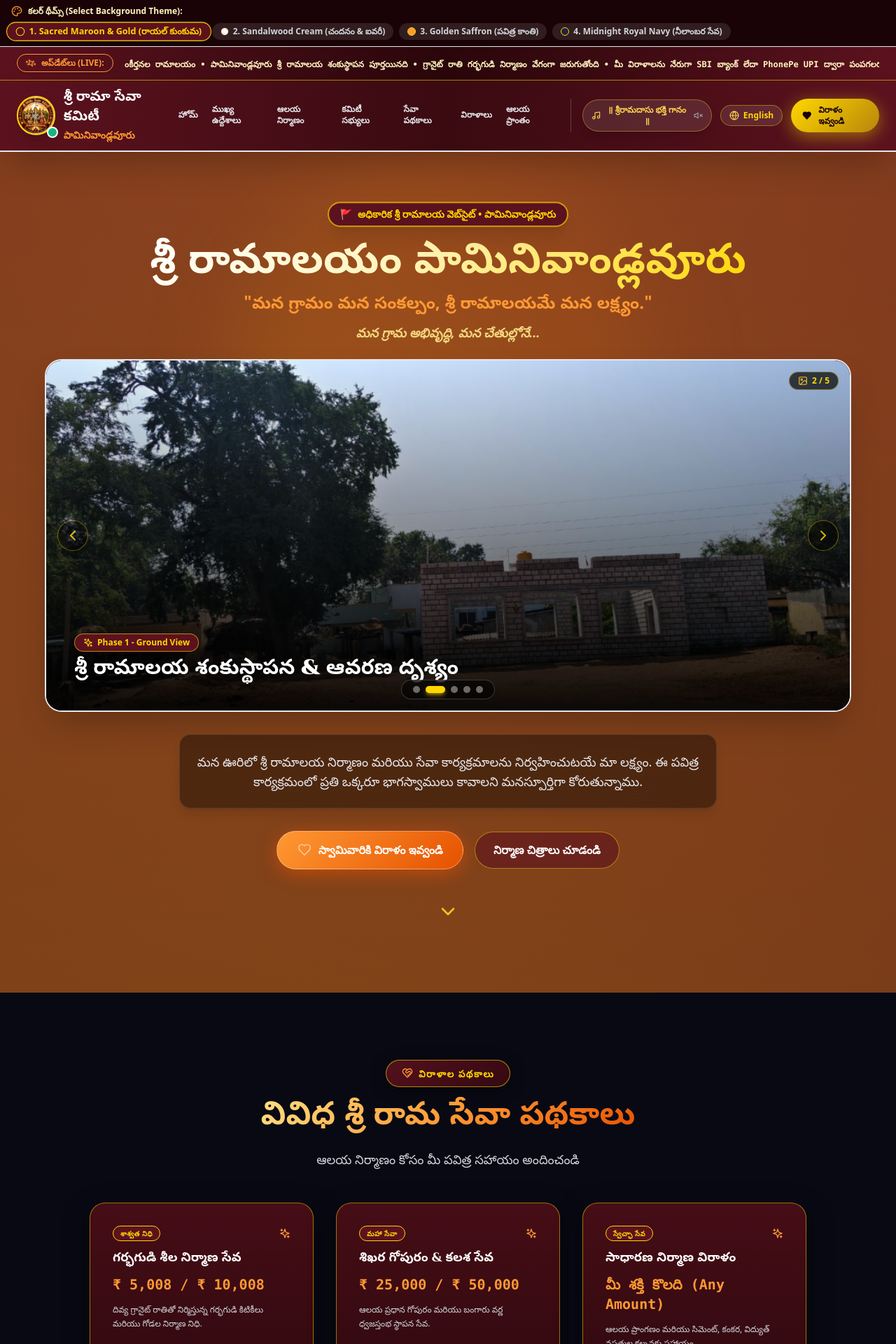
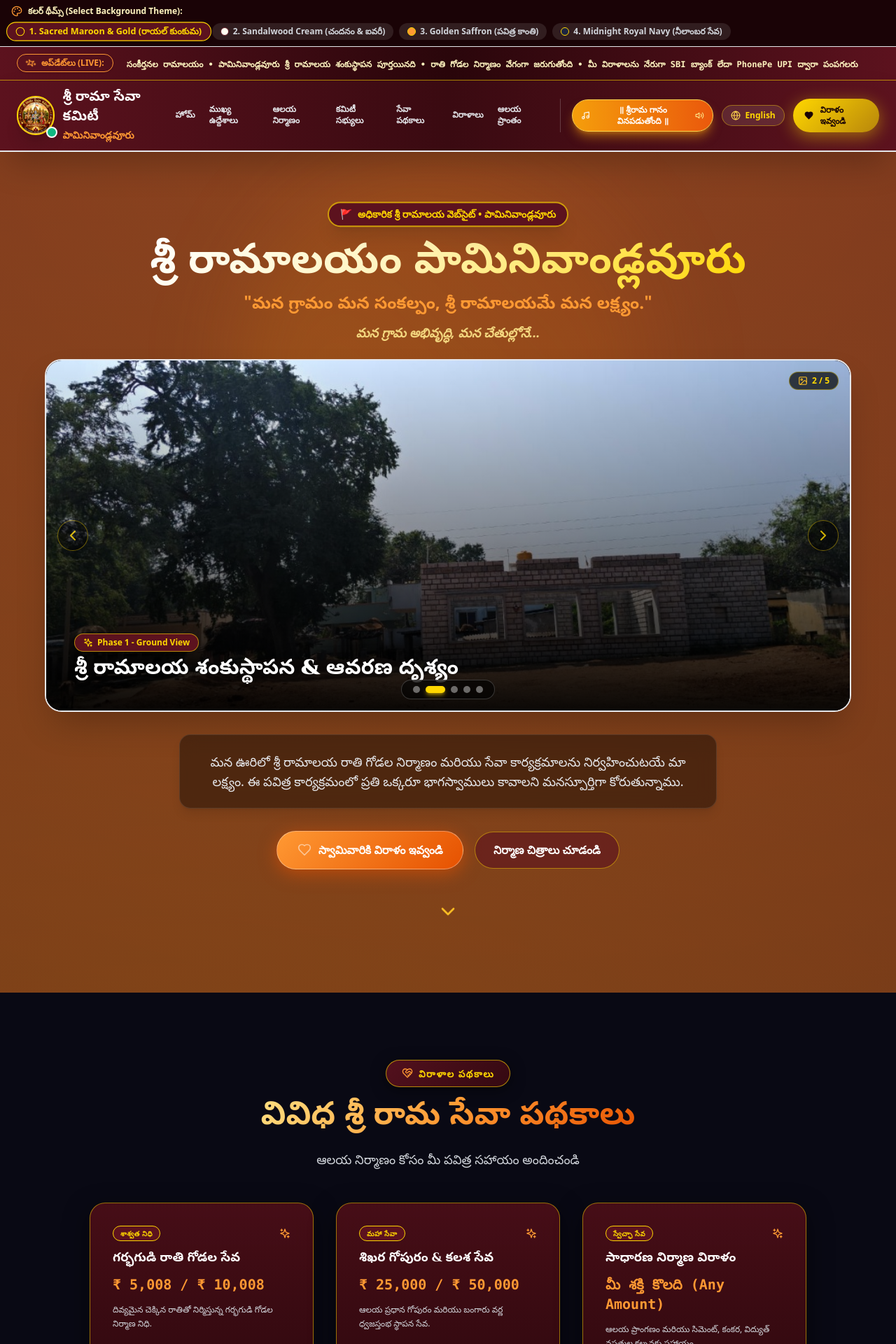
Before and after one commit to Thanerurajesh2410/SRSC, a React (Vite) app: page / in a window 1280 px wide. Shown: the top 1920 px of the page at 70% size. Built offline with nearby package versions, Linux system fonts and the light colour scheme.

Commit message:
Update granite to rathi godalu / stone walls and configure auto-play devotional song on site open

```diff
--- a/src/components/ConstructionGallery.jsx
+++ b/src/components/ConstructionGallery.jsx
@@ -70,7 +70,7 @@ export default function ConstructionGallery({ t }) {
             </div>
             <div className="bg-[var(--primary-saffron)]/20 border border-[var(--primary-saffron)] p-3 rounded-xl text-center relative overflow-hidden">
               <Building2 className="w-5 h-5 text-[var(--primary-saffron)] mx-auto mb-1 animate-pulse" />
-              <div className="text-xs font-bold text-white">2. గ్రానైట్ గోడల నిర్మాణం</div>
+              <div className="text-xs font-bold text-white">2. రాతి గోడల నిర్మాణం</div>
               <div className="text-[10px] text-[var(--primary-saffron)] font-bold">In Progress (75%)</div>
             </div>
             <div className="bg-white/5 border border-white/10 p-3 rounded-xl text-center opacity-60">
--- a/src/components/DevotionalAudio.jsx
+++ b/src/components/DevotionalAudio.jsx
@@ -1,12 +1,45 @@
 import React, { useState, useEffect, useRef } from 'react';
-import { Volume2, VolumeX, Music, Play, Pause } from 'lucide-react';
+import { Volume2, VolumeX, Music } from 'lucide-react';
 
 export default function DevotionalAudio({ lang }) {
   const [isPlaying, setIsPlaying] = useState(false);
   const audioCtxRef = useRef(null);
   const isPlayingRef = useRef(false);
 
-  // Soothing Sri Rama Sitar / Tanpura / Temple Bell Ambient Synthesizer
+  // Auto-play Sri Rama Devotional Chant / Music on site load
+  useEffect(() => {
+    const startAudio = () => {
+      if (!isPlayingRef.current) {
+        isPlayingRef.current = true;
+        setIsPlaying(true);
+        playSriRamaAudio();
+      }
+    };
+
+    // Attempt instant autoplay
+    startAudio();
+
+    // Listen for any user click/touch anywhere on the window to fulfill browser autoplay policy
+    const handleFirstInteraction = () => {
+      if (!isPlayingRef.current) {
+        startAudio();
+      }
+      window.removeEventListener('click', handleFirstInteraction);
+      window.removeEventListener('touchstart', handleFirstInteraction);
+      window.removeEventListener('scroll', handleFirstInteraction);
+    };
+
+    window.addEventListener('click', handleFirstInteraction);
+    window.addEventListener('touchstart', handleFirstInteraction);
+    window.addEventListener('scroll', handleFirstInteraction);
+
+    return () => {
+      window.removeEventListener('click', handleFirstInteraction);
+      window.removeEventListener('touchstart', handleFirstInteraction);
+      window.removeEventListener('scroll', handleFirstInteraction);
+    };
+  }, []);
+
   const togglePlay = () => {
     if (isPlaying) {
       isPlayingRef.current = false;
@@ -42,7 +75,7 @@ export default function DevotionalAudio({ lang }) {
         const osc = ctx.createOscillator();
         const gain = ctx.createGain();
 
-        // Warm Sitar / Veena Bell Tone
+        // Warm Divine Bell & Sitar Tone
         osc.type = 'sine';
         osc.frequency.setValueAtTime(ragaNotes[noteIdx], ctx.currentTime);
 
@@ -58,24 +91,14 @@ export default function DevotionalAudio({ lang }) {
 
         noteIdx = (noteIdx + 1) % ragaNotes.length;
 
-        // Schedule next melody note
         setTimeout(playNextNote, 1200);
       };
 
       playNextNote();
     } catch (e) {
-      console.log('Audio playback initialized', e);
+      console.log('Autoplay listener active', e);
     }
   };
-
-  useEffect(() => {
-    return () => {
-      isPlayingRef.current = false;
-      if (audioCtxRef.current) {
-        audioCtxRef.current.close();
-      }
-    };
-  }, []);
 
   return (
     <div className="flex items-center">
@@ -86,12 +109,12 @@ export default function DevotionalAudio({ lang }) {
             ? 'bg-gradient-to-r from-amber-500 to-orange-600 text-white border-amber-300 animate-pulse shadow-amber-500/50'
             : 'bg-white/10 text-amber-300 border-amber-400/40 hover:bg-white/20'
         }`}
-        title={isPlaying ? "పాజ్ చేయి (Pause Devotional Audio)" : "శ్రీరామదాసు కీర్తన ప్లే చేయి (Play Sri Ramadasu Devotional Audio)"}
+        title={isPlaying ? "పాజ్ చేయి (Pause Music)" : "ప్లే చేయి (Play Music)"}
       >
         <Music className={`w-3.5 h-3.5 ${isPlaying ? 'animate-spin' : ''}`} />
         <span>
           {isPlaying
-            ? (lang === 'te' ? '॥ శ్రీరామ గానం ప్లే అవుతోంది ॥' : '॥ Sri Rama Chants Playing ॥')
+            ? (lang === 'te' ? '॥ శ్రీరామ గానం వినపడుతోంది ॥' : '॥ Sri Rama Chants Playing ॥')
             : (lang === 'te' ? '॥ శ్రీరామదాసు భక్తి గానం ॥' : '॥ Sri Rama Devotional Audio ॥')}
         </span>
         {isPlaying ? (
--- a/src/data/content.js
+++ b/src/data/content.js
@@ -17,11 +17,11 @@ export const content = {
       title: "శ్రీ రామాలయం పామినివాండ్లవూరు",
       slogan: "మన గ్రామం మన సంకల్పం, శ్రీ రామాలయమే మన లక్ష్యం.",
       subSlogan: "మన గ్రామ అభివృద్ధి, మన చేతుల్లోనే...",
-      desc: "మన ఊరిలో శ్రీ రామాలయ నిర్మాణం మరియు సేవా కార్యక్రమాలను నిర్వహించుటయే మా లక్ష్యం. ఈ పవిత్ర కార్యక్రమంలో ప్రతి ఒక్కరూ భాగస్వాములు కావాలని మనస్పూర్తిగా కోరుతున్నాము.",
+      desc: "మన ఊరిలో శ్రీ రామాలయ రాతి గోడల నిర్మాణం మరియు సేవా కార్యక్రమాలను నిర్వహించుటయే మా లక్ష్యం. ఈ పవిత్ర కార్యక్రమంలో ప్రతి ఒక్కరూ భాగస్వాములు కావాలని మనస్పూర్తిగా కోరుతున్నాము.",
       donateAction: "స్వామివారికి విరాళం ఇవ్వండి",
       progressAction: "నిర్మాణ చిత్రాలు చూడండి",
     },
-    ticker: "॥ శ్రీ రామ జయ రామ జయ జయ రామ ॥ • శ్రీరామదాసు భక్తి సంకీర్తనల రామాలయం • పామినివాండ్లవూరు శ్రీ రామాలయ శంకుస్థాపన పూర్తయినది • గ్రానైట్ రాతి గర్భగుడి నిర్మాణం వేగంగా జరుగుతోంది • మీ విరాళాలను నేరుగా SBI బ్యాంక్ లేదా PhonePe UPI ద్వారా పంపగలరు",
+    ticker: "॥ శ్రీ రామ జయ రామ జయ జయ రామ ॥ • శ్రీరామదాసు భక్తి సంకీర్తనల రామాలయం • పామినివాండ్లవూరు శ్రీ రామాలయ శంకుస్థాపన పూర్తయినది • రాతి గోడల నిర్మాణం వేగంగా జరుగుతోంది • మీ విరాళాలను నేరుగా SBI బ్యాంక్ లేదా PhonePe UPI ద్వారా పంపగలరు",
     sevas: {
       tag: "విరాళాల పథకాలు",
       title: "వివిధ శ్రీ రామ సేవా పథకాలు",
@@ -29,9 +29,9 @@ export const content = {
       items: [
         {
           id: "garbhagudi",
-          title: "గర్భగుడి శీల నిర్మాణ సేవ",
+          title: "గర్భగుడి రాతి గోడల సేవ",
           amount: "₹ 5,008 / ₹ 10,008",
-          desc: "దివ్య గ్రానైట్ రాతితో నిర్మిస్తున్న గర్భగుడి కిటికీలు మరియు గోడల నిర్మాణ నిధి.",
+          desc: "దివ్యమైన చెక్కిన రాతితో నిర్మిస్తున్న గర్భగుడి గోడల నిర్మాణ నిధి.",
           badge: "శాశ్వత నిధి"
         },
         {
@@ -57,7 +57,7 @@ export const content = {
       items: [
         {
           title: "శ్రీ రామాలయ నిర్మాణం",
-          desc: "పామినివాండ్లవూరు గ్రామంలో దివ్యమైన గ్రానైట్ రాతితో శ్రీ రామాలయ నిర్మాణం వేగంగా జరుగుతోంది.",
+          desc: "పామినివాండ్లవూరు గ్రామంలో దివ్యమైన రాతి గోడలతో శ్రీ రామాలయ నిర్మాణం వేగంగా జరుగుతోంది.",
           icon: "Building"
         },
         {
@@ -80,7 +80,7 @@ export const content = {
     slideshow: [
       { id: 1, title: "శ్రీ రామాలయం పామినివాండ్లవూరు - అధికారిక బ్యానర్", src: "/assets/banner.jpg", tag: "Regd Sri Ramalayam" },
       { id: 2, title: "శ్రీ రామాలయ శంకుస్థాపన & ఆవరణ దృశ్యం", src: "/assets/construction_1.jpg", tag: "Phase 1 - Ground View" },
-      { id: 3, title: "దివ్య గ్రానైట్ రాతి గోడల నిర్మాణం", src: "/assets/construction_2.jpg", tag: "Phase 2 - Granite Walls" },
+      { id: 3, title: "దివ్యమైన రాతి గోడల నిర్మాణం", src: "/assets/construction_2.jpg", tag: "Phase 2 - Stone Walls" },
       { id: 4, title: "ఆలయ కిటికీ ద్వారబంధాలు మరియు శిల్పకళ", src: "/assets/construction_3.jpg", tag: "Phase 3 - Window Frames" },
       { id: 5, title: "గర్భగుడి ద్వారబంధం మరియు ప్రధాన అంతర్భాగం", src: "/assets/construction_4.jpg", tag: "Phase 4 - Sanctum Door" }
     ],
@@ -88,11 +88,11 @@ export const content = {
       tag: "ఆలయ ప్రగతి",
       title: "శ్రీ రామాలయ నిర్మాణ చిత్రాలు",
       subtitle: "పామినివాండ్లవూరు శ్రీ రామాలయ నిర్మాణ పనుల తాజా ఫోటోలు",
-      statusTitle: "ప్రస్తుత నిర్మాణ దశ: శంకుస్థాపన & గ్రానైట్ గోడల నిర్మాణం పూర్తవుతోంది",
+      statusTitle: "ప్రస్తుత నిర్మాణ దశ: శంకుస్థాపన & రాతి గోడల నిర్మాణం పూర్తవుతోంది",
       viewOriginalBanner: "అధికారిక ఫ్లెక్సి బ్యానర్ చూడండి",
       photos: [
         { id: 1, title: "ఆలయ ఆవరణ మరియు చుట్టుపక్కల దృశ్యం", src: "/assets/construction_1.jpg" },
-        { id: 2, title: "శ్రీ రామాలయం గ్రానైట్ రాతి గోడల నిర్మాణం", src: "/assets/construction_2.jpg" },
+        { id: 2, title: "శ్రీ రామాలయం రాతి గోడల నిర్మాణం", src: "/assets/construction_2.jpg" },
         { id: 3, title: "ఆలయ ద్వార బంధాలు మరియు కిటికీల అమరిక", src: "/assets/construction_3.jpg" },
         { id: 4, title: "గర్భగుడి ద్వార ద్వార బంధం మరియు అంతర్భాగం", src: "/assets/construction_4.jpg" }
       ]
@@ -236,8 +236,8 @@ export const content = {
           a: "మీరు ఆన్‌లైన్‌లో విరాళం పంపిన తర్వాత, మా 'రశీదు రూపొందించు' ఆప్షన్ ద్వారా డిజిటల్ రశీదును పొందవచ్చు లేదా మీ వివరాలను 8431806098 వాట్సాప్ నంబర్‌కు పంపగలరు."
         },
         {
-          q: "విరాళంగా సామాగ్రినే (సిమెంట్, గ్రానైట్ రాళ్ళు) ఇవ్వవచ్చా?",
-          a: "ఖచ్చితంగా ఇవ్వవచ్చు! ఆలయ నిర్మాణానికి అవసరమైన రాళ్ళు, గ్రానైట్ ద్వారబంధాలు మరియు సిమెంట్ అందజేయాలనుకునేవారు నేరుగా కమిటీ సభ్యులను సంప్రదించగలరు."
+          q: "విరాళంగా సామాగ్రినే (సిమెంట్, రాళ్ళు) ఇవ్వవచ్చా?",
+          a: "ఖచ్చితంగా ఇవ్వవచ్చు! ఆలయ నిర్మాణానికి అవసరమైన చెక్కిన రాళ్ళు, ద్వారబంధాలు మరియు సిమెంట్ అందజేయాలనుకునేవారు నేరుగా కమిటీ సభ్యులను సంప్రదించగలరు."
         }
       ]
     },
@@ -265,11 +265,11 @@ export const content = {
       title: "Sri Ramalayam Paminivandla Vooru",
       slogan: "Our Village, Our Resolve — Sri Rama Temple is Our Sacred Goal.",
       subSlogan: "Our Village Development Lies in Our Hands...",
-      desc: "Our sole resolution is the successful construction of Sri Rama Temple and noble community services in Paminivandla Vooru. We heartfully invite every devotee to join hands in this divine cause.",
+      desc: "Our sole resolution is the successful construction of Sri Rama Temple Stone Walls and noble community services in Paminivandla Vooru. We heartfully invite every devotee to join hands in this divine cause.",
       donateAction: "Donate for Temple Construction",
       progressAction: "View Construction Progress",
     },
-    ticker: "॥ SRI RAMA JAYA RAMA JAYA JAYA RAMA ॥ • Inspired by Bhakta Ramadasu Devotional Keerthanas • Sri Ramalayam Foundation Ceremony Completed in Paminivandla Vooru • Direct Online Donations Accepted via SBI & PhonePe UPI",
+    ticker: "॥ SRI RAMA JAYA RAMA JAYA JAYA RAMA ॥ • Inspired by Bhakta Ramadasu Devotional Keerthanas • Sri Ramalayam Foundation Ceremony Completed in Paminivandla Vooru • Stone Walls Construction Underway • Direct Online Donations Accepted via SBI & PhonePe UPI",
     sevas: {
       tag: "DONATION SCHEMES",
       title: "Temple Seva & Sponsorship Categories",
@@ -277,9 +277,9 @@ export const content = {
       items: [
         {
           id: "garbhagudi",
-          title: "Granite Sanctum Stone Seva",
+          title: "Stone Sanctum Wall Seva",
           amount: "₹ 5,008 / ₹ 10,008",
-          desc: "Contribution towards carved granite stones and pillars for Garbhagudi.",
+          desc: "Contribution towards carved stone walls and pillars for Garbhagudi.",
           badge: "Permanent Fund"
         },
         {
@@ -305,7 +305,7 @@ export const content = {
       items: [
         {
           title: "Sri Rama Temple Construction",
-          desc: "Construction of magnificent granite stone Sri Rama Temple is in active progress in Paminivandla Vooru.",
+          desc: "Construction of magnificent carved stone Sri Rama Temple is in active progress in Paminivandla Vooru.",
           icon: "Building"
         },
         {
@@ -328,7 +328,7 @@ export const content = {
     slideshow: [
       { id: 1, title: "Sri Ramalayam Paminivandla Vooru Banner", src: "/assets/banner.jpg", tag: "Official Temple Banner" },
       { id: 2, title: "Temple Grounds & Foundation Site", src: "/assets/construction_1.jpg", tag: "Phase 1 - Ground View" },
-      { id: 3, title: "Granite Stone Wall Construction View", src: "/assets/construction_2.jpg", tag: "Phase 2 - Granite Walls" },
+      { id: 3, title: "Carved Stone Wall Construction View", src: "/assets/construction_2.jpg", tag: "Phase 2 - Stone Walls" },
       { id: 4, title: "Temple Window Frames & Carvings", src: "/assets/construction_3.jpg", tag: "Phase 3 - Window Frames" },
       { id: 5, title: "Sanctum Sanctorum (Garbhagudi) Entrance", src: "/assets/construction_4.jpg", tag: "Phase 4 - Sanctum Door" }
     ],
@@ -336,11 +336,11 @@ export const content = {
       tag: "TEMPLE PROGRESS",
       title: "Construction Progress Gallery",
       subtitle: "Recent photos of Sri Rama Temple construction in Paminivandla Vooru",
-      statusTitle: "Current Phase: Foundation & Granite Stone Outer Structure Construction",
+      statusTitle: "ప్రస్తుత నిర్మాణ దశ: శంకుస్థాపన & రాతి గోడల నిర్మాణం పూర్తవుతోంది",
       viewOriginalBanner: "View Official Flexi Banner",
       photos: [
         { id: 1, title: "Temple Grounds & Surrounding Landscape", src: "/assets/construction_1.jpg" },
-        { id: 2, title: "Granite Stone Walls Construction View", src: "/assets/construction_2.jpg" },
+        { id: 2, title: "Sri Ramalayam Stone Walls Construction", src: "/assets/construction_2.jpg" },
         { id: 3, title: "Temple Window Frames & Wall Elevation", src: "/assets/construction_3.jpg" },
         { id: 4, title: "Sanctum Sanctorum (Garbhagudi) Door Frame & Interior", src: "/assets/construction_4.jpg" }
       ]
@@ -484,7 +484,7 @@ export const content = {
         },
         {
           q: "Can we donate building materials directly?",
-          a: "Yes! Devotees who wish to contribute granite stones, cement, or electrical fixtures are welcome to contact committee office bearers."
+          a: "Yes! Devotees who wish to contribute carved stones, cement, or electrical fixtures are welcome to contact committee office bearers."
         }
       ]
     },
```
